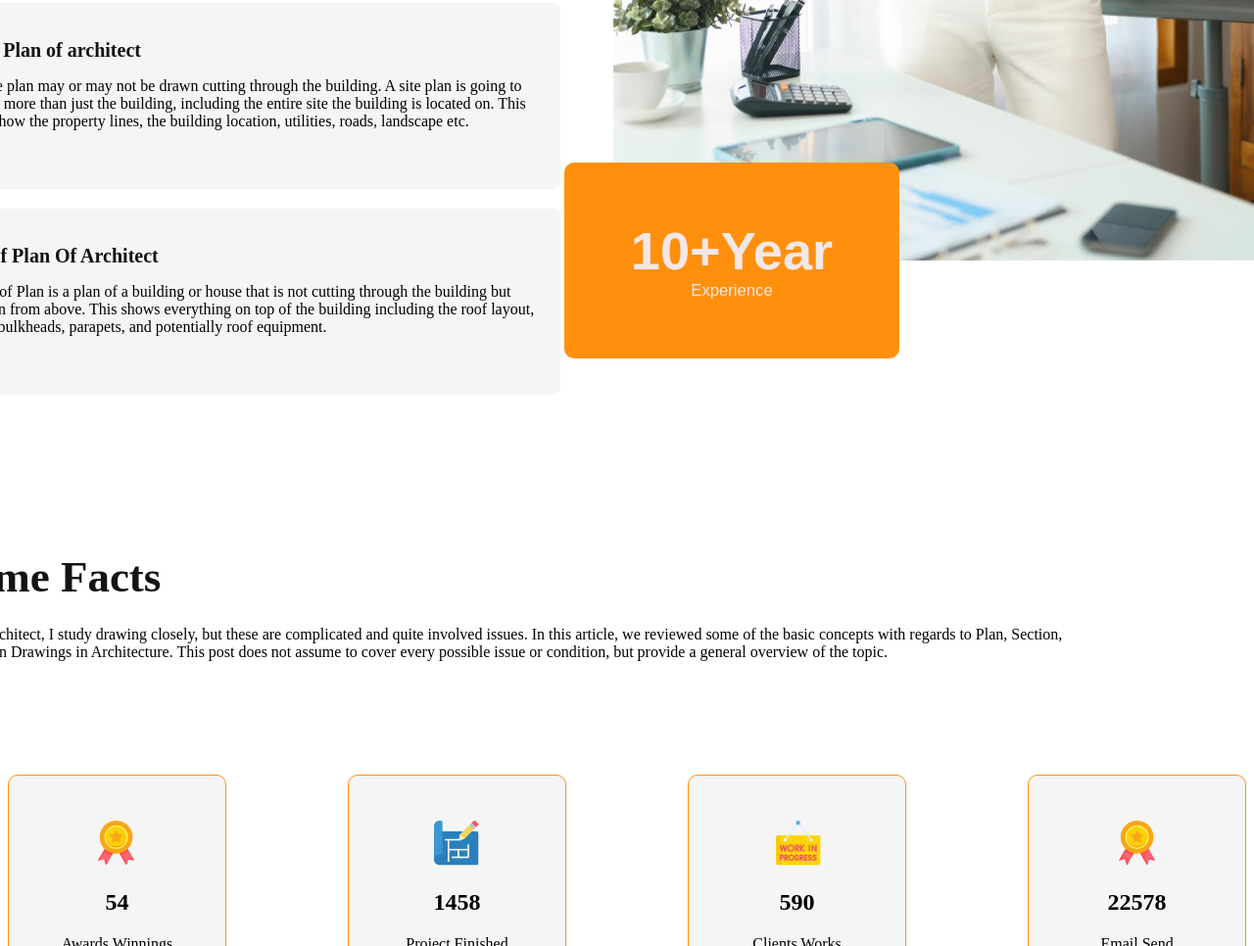
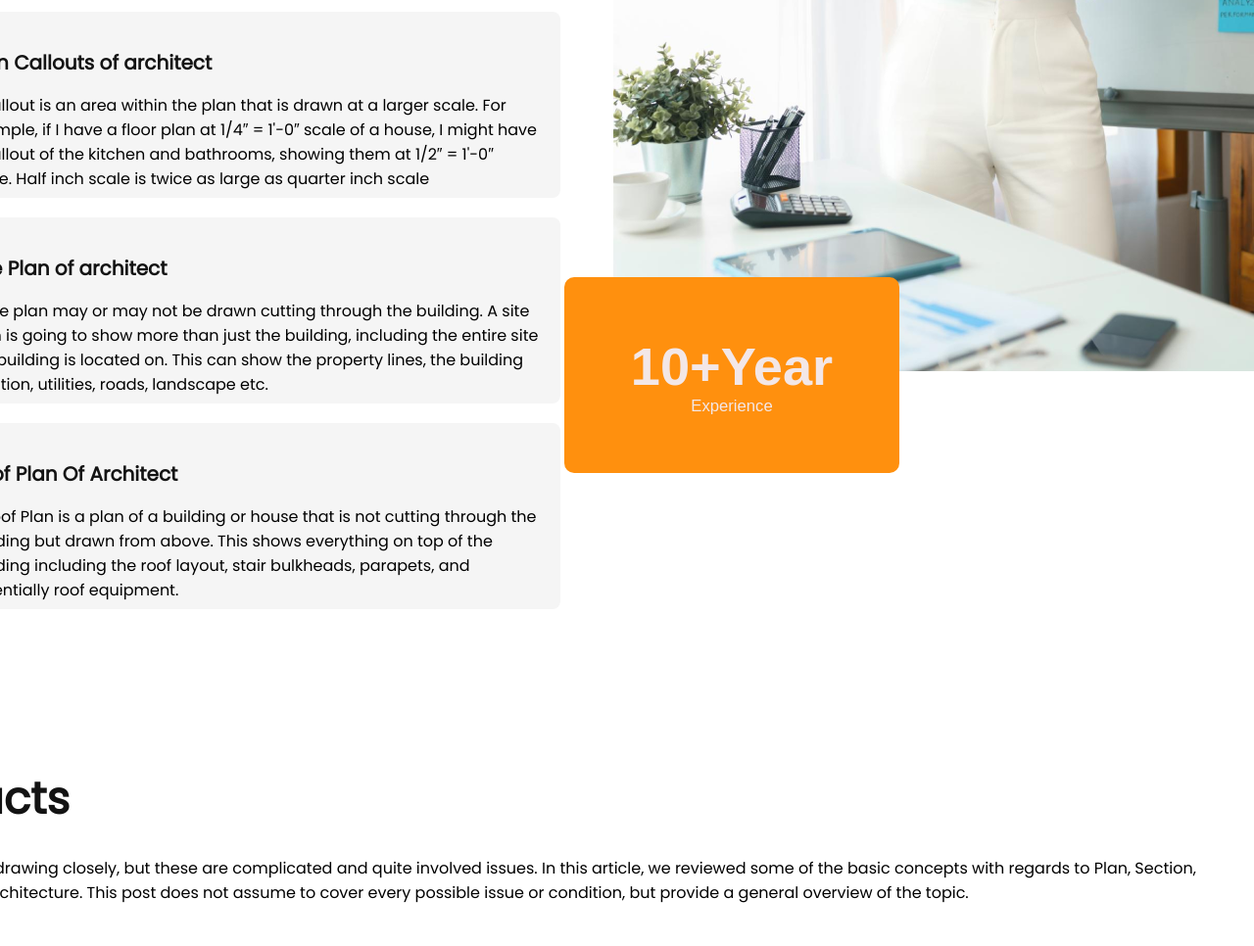
Before and after one commit to jahidcp/assignment-project-02, a plain HTML site: page index.html in a window 1280 px wide. Shown: the part 3209-4175 px from the top of the page at 98% size. Drawn offline with Linux system fonts and the light colour scheme.

Commit message:
second Project

```diff
--- a/index.html
+++ b/index.html
@@ -9,6 +9,10 @@
     <script src="https://kit.fontawesome.com/8918603431.js" crossorigin="anonymous"></script>
     <!-- Styles Sheet -->
     <link rel="stylesheet" href="styles/style.css">
+    <!-- Font Family Added -->
+    <link rel="preconnect" href="https://fonts.googleapis.com">
+    <link rel="preconnect" href="https://fonts.gstatic.com" crossorigin>
+    <link href="https://fonts.googleapis.com/css2?family=Fjalla+One&family=Poppins&family=Rowdies&display=swap" rel="stylesheet">
 </head>
 <body>
     <!-- Header section -->
--- a/styles/style.css
+++ b/styles/style.css
@@ -2,6 +2,9 @@
       Font Styles
 -------------------- */
 
+body {
+    font-family: 'Poppins', sans-serif;;
+}
 
 /* ---------------
     Header Style
@@ -11,6 +14,7 @@ header {
     /* width: 1920px;
     height: 1322px; */
     background-color: #FFF4E7;
+    margin: 0px 0px;
 }
 .nav-container {
     display: flex;
@@ -186,7 +190,7 @@ nav ul li {
     border: none;
     background-color: #FF900E;
     border-radius: 10px;
-    color: #f3e7e7;
+    color: white;
     padding: 46px 42px 45px 42px;
     margin-top: -120px;
     margin-left: -50px;
```
